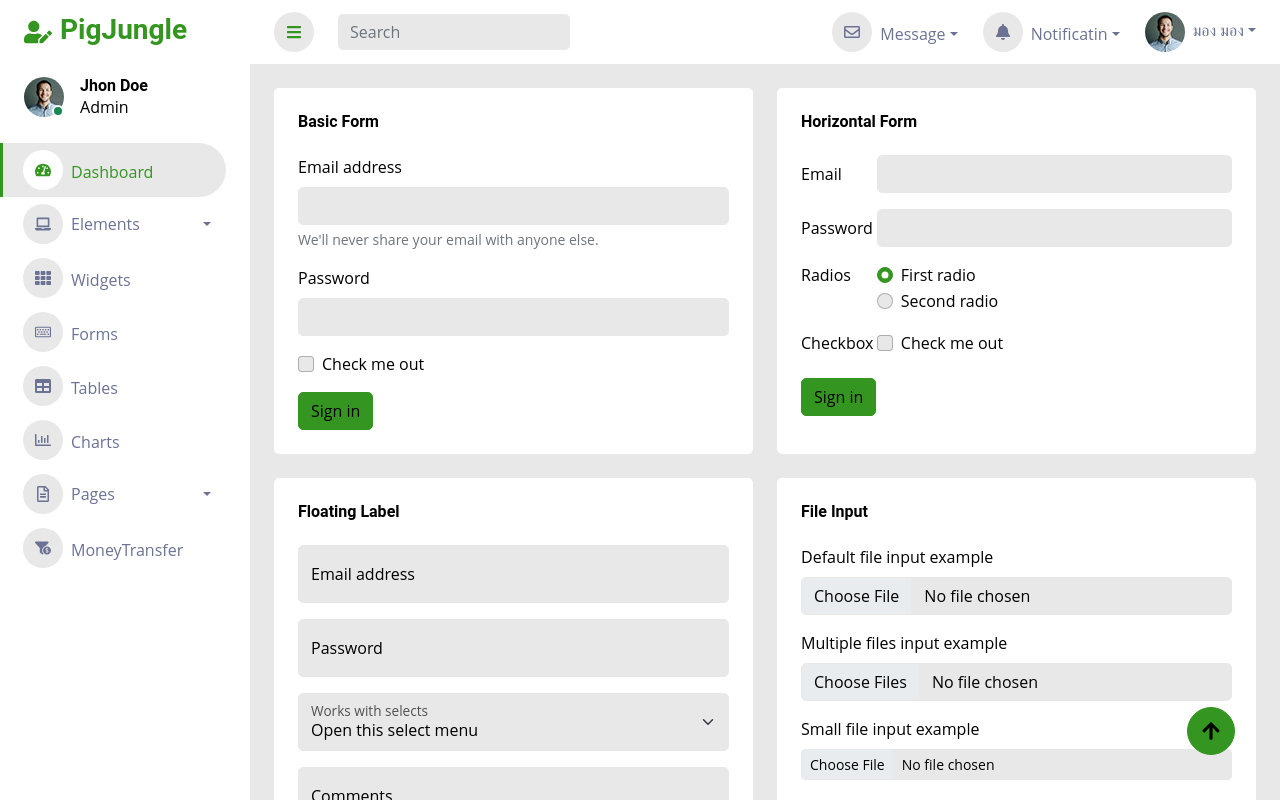
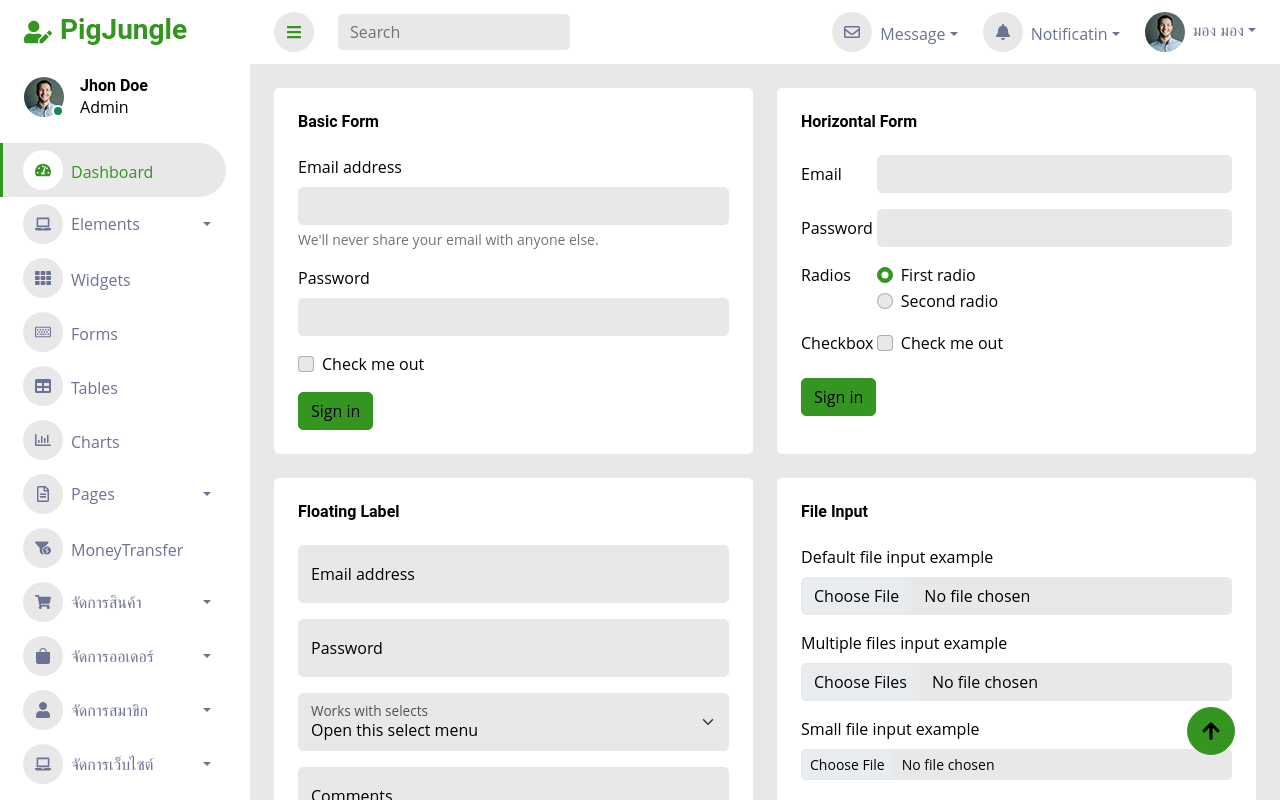
Before and after one commit to MEE-POONG/PIG-JUNGLE-BACK-END, a Next.js app: page /forms in a window 1280 px wide. Shown: the top 800 px of the page. Built offline with nearby package versions, Linux system fonts and the light colour scheme.

Commit message:
icon menu

```diff
--- a/components/Sidebar/TheSlideNav.jsx
+++ b/components/Sidebar/TheSlideNav.jsx
@@ -10,9 +10,11 @@ import {
   FaRegChartBar,
   FaBars,
   FaFunnelDollar,
+  FaUser,
+  FaShoppingCart,
 } from "react-icons/fa";
 import { Image, Dropdown, Button } from "react-bootstrap";
-import { AiTwotoneBank, AiFillProfile } from "react-icons/ai";
+import { BsFillBagFill } from "react-icons/bs";
 
 import Link from "next/link";
 
@@ -135,6 +137,76 @@ export default function TheSlideNav() {
                 MoneyTransfer
               </a>
             </Link>
+            <Dropdown bsPrefix="nav-item">
+              <Dropdown.Toggle className="nav-link" variant="">
+                <i className="me-2">
+                  <FaShoppingCart/>
+                </i>
+                จัดการสินค้า
+              </Dropdown.Toggle>
+              <Dropdown.Menu className="bg-transparent border-0">
+                <Link id="buttons" href="/buttons">
+                  <a className="dropdown-item">เพิ่ม/ลบ/แก้ไข สินค้า</a>
+                </Link>
+                <Link id="typographys" href="/typographys">
+                  <a className="dropdown-item">เพิ่ม/ลบ/แก้ไข โปรโมชั่น</a>
+                </Link>
+              </Dropdown.Menu>
+            </Dropdown>
+            <Dropdown bsPrefix="nav-item">
+              <Dropdown.Toggle className="nav-link" variant="">
+                <i className="me-2">
+                  <BsFillBagFill/>
+                </i>
+                จัดการออเดอร์
+              </Dropdown.Toggle>
+              <Dropdown.Menu className="bg-transparent border-0">
+                <Link id="buttons" href="/buttons">
+                  <a className="dropdown-item">รายการออเดอร์</a>
+                </Link>
+                <Link id="typographys" href="/typographys">
+                  <a className="dropdown-item">สถานะออเดอร์</a>
+                </Link>
+              </Dropdown.Menu>
+            </Dropdown>
+            <Dropdown bsPrefix="nav-item">
+              <Dropdown.Toggle className="nav-link" variant="">
+                <i className="me-2">
+                  <FaUser/>
+                </i>
+                จัดการสมาขิก
+              </Dropdown.Toggle>
+              <Dropdown.Menu className="bg-transparent border-0">
+                <Link id="buttons" href="/buttons">
+                  <a className="dropdown-item">เพิ่ม/ลบ/แก้ไข สมาชิก</a>
+                </Link>
+                <Link id="typographys" href="/typographys">
+                  <a className="dropdown-item">ที่อยู่สมาชิก</a>
+                </Link>
+              </Dropdown.Menu>
+            </Dropdown>
+            <Dropdown bsPrefix="nav-item">
+              <Dropdown.Toggle className="nav-link" variant="">
+                <i className="me-2">
+                  <FaLaptop />
+                </i>
+                จัดการเว็บไซต์
+              </Dropdown.Toggle>
+              <Dropdown.Menu className="bg-transparent border-0">
+                <Link id="buttons" href="/buttons">
+                  <a className="dropdown-item">เกร็ดความรู้</a>
+                </Link>
+                <Link id="typographys" href="/typographys">
+                  <a className="dropdown-item">เกี่ยวกับเรา</a>
+                </Link>
+                <Link id="buttons" href="/buttons">
+                  <a className="dropdown-item">ข้อมูลติดต่อ</a>
+                </Link>
+                <Link id="typographys" href="/typographys">
+                  <a className="dropdown-item">สไลด์รูป</a>
+                </Link>
+              </Dropdown.Menu>
+            </Dropdown>
           </div>
         </nav>
       </div>
```
